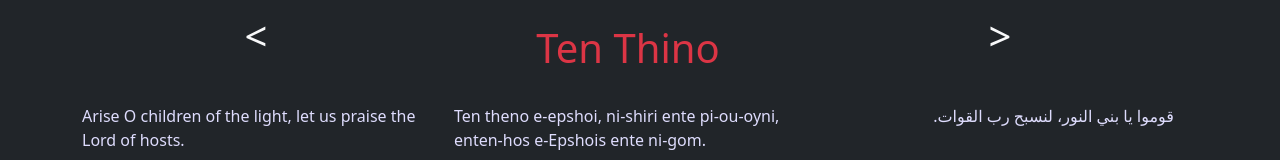
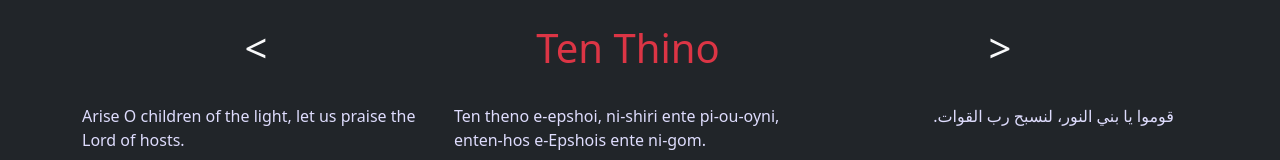
Before and after one commit to tonymelek/Psalmody, a Vue app: page /slides in a window 1280 px wide. Shown: the top 160 px of the page. Built offline with nearby package versions, Linux system fonts and the light colour scheme.

Commit message:
fix(styling): remove wronf margin top at hymn name

```diff
--- a/src/containers/Slides.vue
+++ b/src/containers/Slides.vue
@@ -4,9 +4,9 @@
             <div class="container ">
 
             <div class="row">
-                <div class="row text-center align-items-center">
+                <div class="row text-center align-items-center mt-4">
                 <h1 @click="goPreviousHymn" class="col cursor-pointer">&lt;</h1>
-                <h1 class="col text-danger mt-4">{{ currentHymn.name }}</h1>
+                <h1 class="col text-danger">{{ currentHymn.name }}</h1>
                 <h1 @click="goNextHymn" class="col cursor-pointer" :class="verseGroupSize*(verseGroupIndex+1)>=currentHymn.length &&'text-danger'">&gt;</h1>
             </div>
                 <div v-for="(verse,index) in currentVerses[0].verses" class="row verses-slides" >
```
